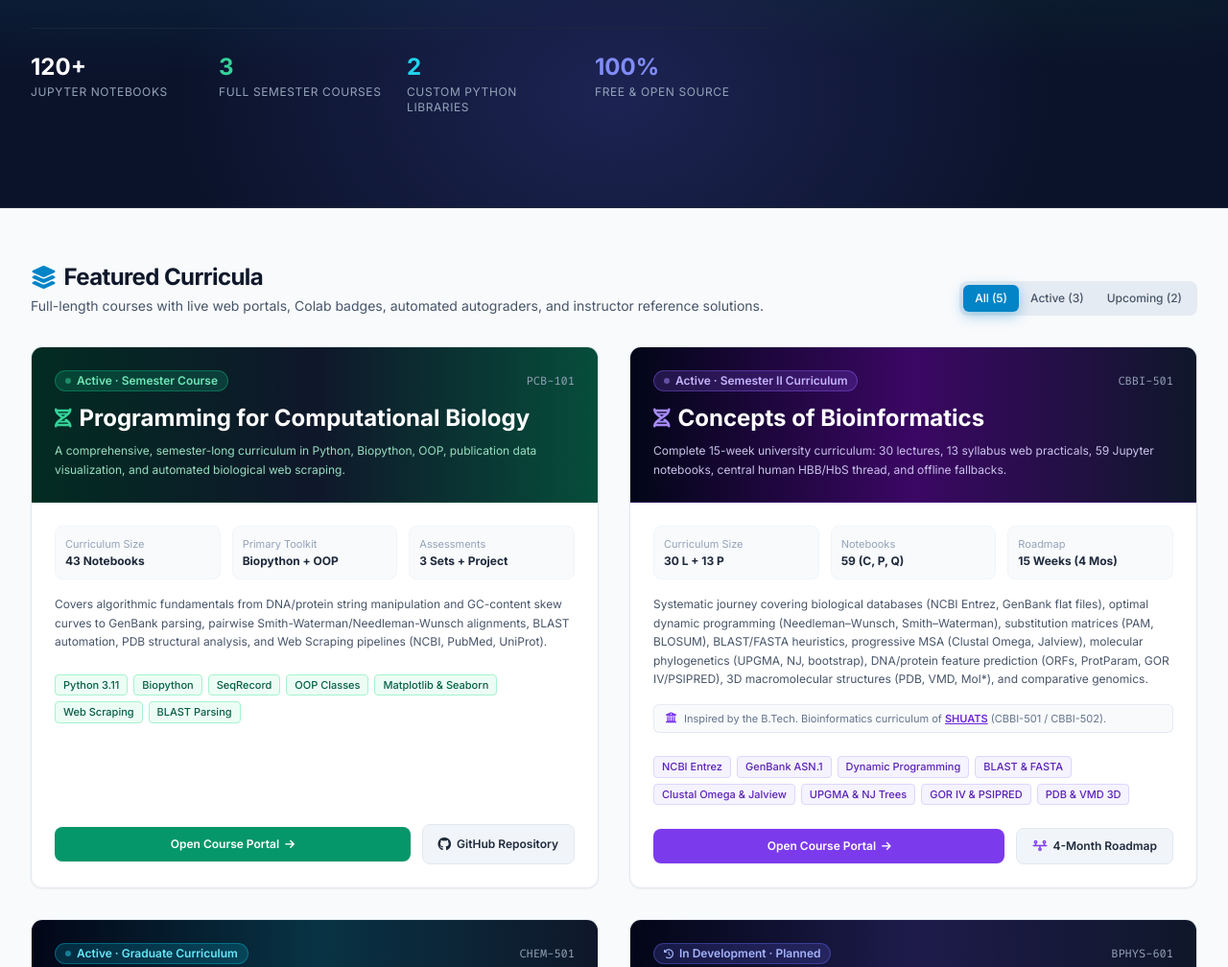
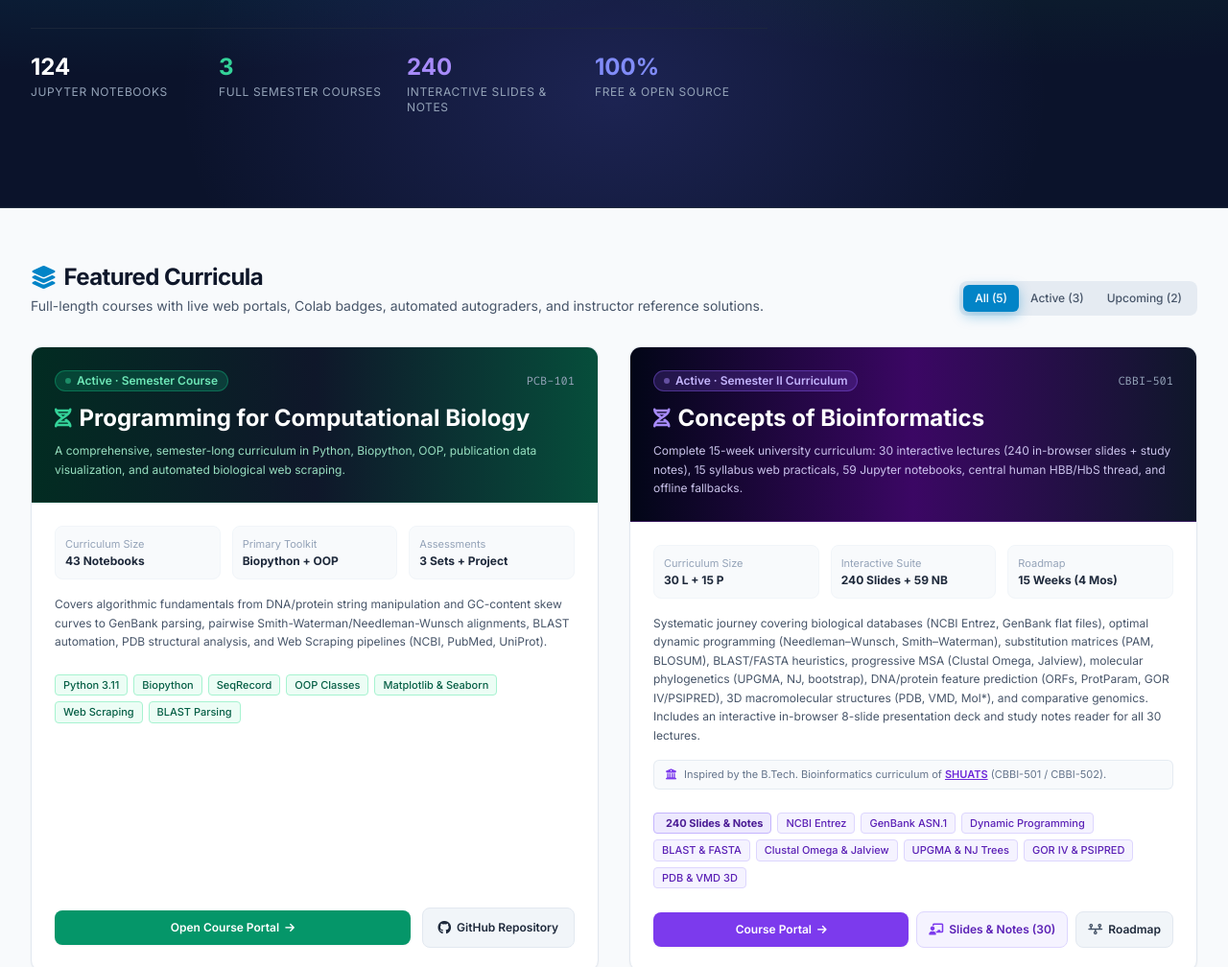
Before and after one commit to meprateekpaul/meprateekpaul.github.io, a plain HTML site: page courses.html in a window 1280 px wide. Shown: the part 435-1443 px from the top of the page at 96% size. Drawn offline with nearby package versions, Linux system fonts and the light colour scheme.

Commit message:
feat(courses): update catalog metrics, interactive slide/notes suite, and direct navigation for CBBI

```diff
--- a/courses.html
+++ b/courses.html
@@ -127,7 +127,10 @@
                         <i class="fa-solid fa-book-open mr-1.5"></i> Open Educational Resources (OER)
                     </span>
                     <span class="inline-flex items-center px-2.5 py-1 rounded-full font-medium bg-emerald-500/20 text-emerald-300 border border-emerald-500/30">
-                        <i class="fa-solid fa-laptop-code mr-1.5"></i> 65+ Jupyter Notebooks
+                        <i class="fa-solid fa-laptop-code mr-1.5"></i> 124 Jupyter Notebooks
+                    </span>
+                    <span class="inline-flex items-center px-2.5 py-1 rounded-full font-medium bg-violet-500/20 text-violet-300 border border-violet-500/30">
+                        <i class="fa-solid fa-presentation-screen mr-1.5"></i> 240 Interactive Slides & Notes
                     </span>
                     <span class="inline-flex items-center px-2.5 py-1 rounded-full font-medium bg-amber-500/20 text-amber-300 border border-amber-500/30">
                         <i class="fa-solid fa-certificate mr-1.5"></i> MIT Licensed
@@ -148,7 +151,7 @@
                 <!-- Metrics Strip -->
                 <div class="grid grid-cols-2 sm:grid-cols-4 gap-4 pt-6 border-t border-slate-800/80">
                     <div>
-                        <div class="text-2xl font-bold text-white">120+</div>
+                        <div class="text-2xl font-bold text-white">124</div>
                         <div class="text-xs text-slate-400 uppercase tracking-wider mt-0.5">Jupyter Notebooks</div>
                     </div>
                     <div>
@@ -156,8 +159,8 @@
                         <div class="text-xs text-slate-400 uppercase tracking-wider mt-0.5">Full Semester Courses</div>
                     </div>
                     <div>
-                        <div class="text-2xl font-bold text-cyan-400">2</div>
-                        <div class="text-xs text-slate-400 uppercase tracking-wider mt-0.5">Custom Python Libraries</div>
+                        <div class="text-2xl font-bold text-violet-400">240</div>
+                        <div class="text-xs text-slate-400 uppercase tracking-wider mt-0.5">Interactive Slides & Notes</div>
                     </div>
                     <div>
                         <div class="text-2xl font-bold text-indigo-400">100%</div>
@@ -279,7 +282,7 @@
                                 <span>Concepts of Bioinformatics</span>
                             </h3>
                             <p class="text-xs text-violet-200/90 leading-relaxed">
-                                Complete 15-week university curriculum: 30 lectures, 13 syllabus web practicals, 59 Jupyter notebooks, central human HBB/HbS thread, and offline fallbacks.
+                                Complete 15-week university curriculum: 30 interactive lectures (240 in-browser slides + study notes), 15 syllabus web practicals, 59 Jupyter notebooks, central human HBB/HbS thread, and offline fallbacks.
                             </p>
                         </div>
 
@@ -289,11 +292,11 @@
                             <div class="grid grid-cols-2 sm:grid-cols-3 gap-3 text-xs">
                                 <div class="bg-slate-50 p-2.5 rounded-lg border border-slate-100">
                                     <div class="text-slate-400 text-[11px]">Curriculum Size</div>
-                                    <div class="font-bold text-slate-800 mt-0.5">30 L + 13 P</div>
+                                    <div class="font-bold text-slate-800 mt-0.5">30 L + 15 P</div>
                                 </div>
                                 <div class="bg-slate-50 p-2.5 rounded-lg border border-slate-100">
-                                    <div class="text-slate-400 text-[11px]">Notebooks</div>
-                                    <div class="font-bold text-slate-800 mt-0.5">59 (C, P, Q)</div>
+                                    <div class="text-slate-400 text-[11px]">Interactive Suite</div>
+                                    <div class="font-bold text-slate-800 mt-0.5">240 Slides + 59 NB</div>
                                 </div>
                                 <div class="bg-slate-50 p-2.5 rounded-lg border border-slate-100 col-span-2 sm:col-span-1">
                                     <div class="text-slate-400 text-[11px]">Roadmap</div>
@@ -302,7 +305,7 @@
                             </div>
 
                             <p class="text-xs text-slate-600 leading-relaxed">
-                                Systematic journey covering biological databases (NCBI Entrez, GenBank flat files), optimal dynamic programming (Needleman–Wunsch, Smith–Waterman), substitution matrices (PAM, BLOSUM), BLAST/FASTA heuristics, progressive MSA (Clustal Omega, Jalview), molecular phylogenetics (UPGMA, NJ, bootstrap), DNA/protein feature prediction (ORFs, ProtParam, GOR IV/PSIPRED), 3D macromolecular structures (PDB, VMD, Mol*), and comparative genomics.
+                                Systematic journey covering biological databases (NCBI Entrez, GenBank flat files), optimal dynamic programming (Needleman–Wunsch, Smith–Waterman), substitution matrices (PAM, BLOSUM), BLAST/FASTA heuristics, progressive MSA (Clustal Omega, Jalview), molecular phylogenetics (UPGMA, NJ, bootstrap), DNA/protein feature prediction (ORFs, ProtParam, GOR IV/PSIPRED), 3D macromolecular structures (PDB, VMD, Mol*), and comparative genomics. Includes an interactive in-browser 8-slide presentation deck and study notes reader for all 30 lectures.
                             </p>
                             <div class="text-[11px] text-slate-500 bg-slate-50 border border-slate-200/80 rounded-md px-3 py-1.5 flex items-center space-x-2">
                                 <i class="fa-solid fa-building-columns text-violet-600"></i>
@@ -311,6 +314,7 @@
 
                             <!-- Topic Chips -->
                             <div class="flex flex-wrap gap-1.5 pt-2">
+                                <span class="bg-violet-100 text-violet-900 border border-violet-300 text-[11px] font-bold px-2 py-0.5 rounded flex items-center space-x-1"><i class="fa-solid fa-presentation-screen text-[10px]"></i><span>240 Slides & Notes</span></span>
                                 <span class="bg-violet-50 text-violet-800 border border-violet-200 text-[11px] font-medium px-2 py-0.5 rounded">NCBI Entrez</span>
                                 <span class="bg-violet-50 text-violet-800 border border-violet-200 text-[11px] font-medium px-2 py-0.5 rounded">GenBank ASN.1</span>
                                 <span class="bg-violet-50 text-violet-800 border border-violet-200 text-[11px] font-medium px-2 py-0.5 rounded">Dynamic Programming</span>
@@ -324,14 +328,18 @@
                     </div>
 
                     <!-- Card Footer Actions -->
-                    <div class="p-6 pt-0 flex flex-col sm:flex-row items-center gap-3">
-                        <a href="conceptsbio.html" class="w-full sm:w-auto flex-1 text-center bg-violet-600 hover:bg-violet-500 text-white font-semibold px-4 py-2.5 rounded-lg text-xs shadow-sm transition flex items-center justify-center space-x-1.5">
-                            <span>Open Course Portal</span>
+                    <div class="p-6 pt-0 flex flex-col sm:flex-row items-center gap-2">
+                        <a href="conceptsbio.html" class="w-full sm:w-auto flex-1 text-center bg-violet-600 hover:bg-violet-500 text-white font-semibold px-3.5 py-2.5 rounded-lg text-xs shadow-sm transition flex items-center justify-center space-x-1.5">
+                            <span>Course Portal</span>
                             <i class="fa-solid fa-arrow-right text-[11px]"></i>
                         </a>
-                        <a href="conceptsbio.html#roadmap" class="w-full sm:w-auto bg-slate-100 hover:bg-slate-200 text-slate-800 font-semibold px-4 py-2.5 rounded-lg text-xs border border-slate-200 transition flex items-center justify-center space-x-1.5">
-                            <i class="fa-solid fa-timeline text-xs text-violet-600"></i>
-                            <span>4-Month Roadmap</span>
+                        <a href="conceptsbio.html#lectures" class="w-full sm:w-auto text-center bg-violet-50 hover:bg-violet-100 text-violet-800 font-semibold px-3 py-2.5 rounded-lg text-xs border border-violet-200 transition flex items-center justify-center space-x-1.5">
+                            <i class="fa-solid fa-chalkboard-user text-xs text-violet-600"></i>
+                            <span>Slides & Notes (30)</span>
+                        </a>
+                        <a href="conceptsbio.html#roadmap" class="w-full sm:w-auto bg-slate-100 hover:bg-slate-200 text-slate-800 font-semibold px-3 py-2.5 rounded-lg text-xs border border-slate-200 transition flex items-center justify-center space-x-1.5">
+                            <i class="fa-solid fa-timeline text-xs text-slate-600"></i>
+                            <span>Roadmap</span>
                         </a>
                     </div>
                 </div>
```
